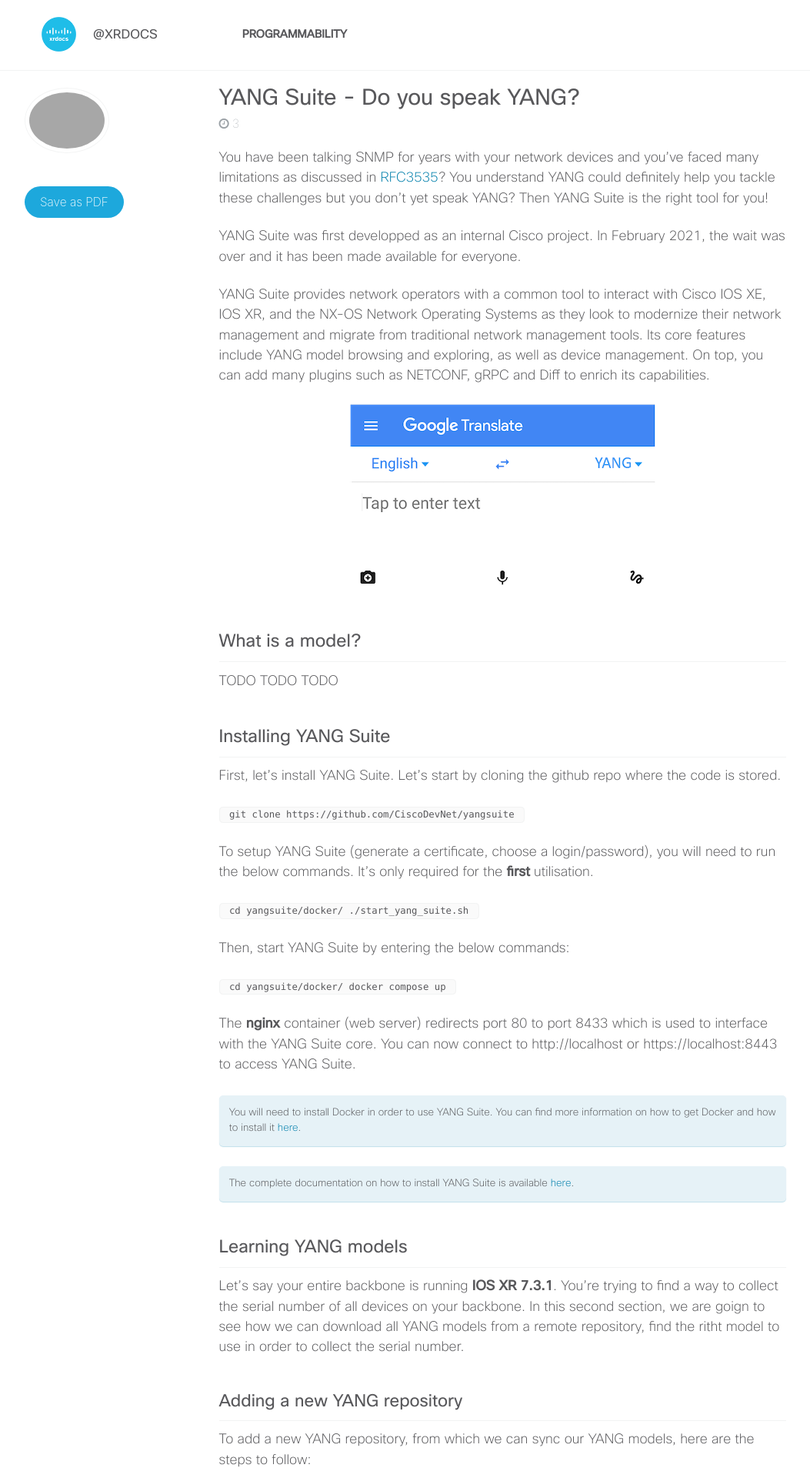
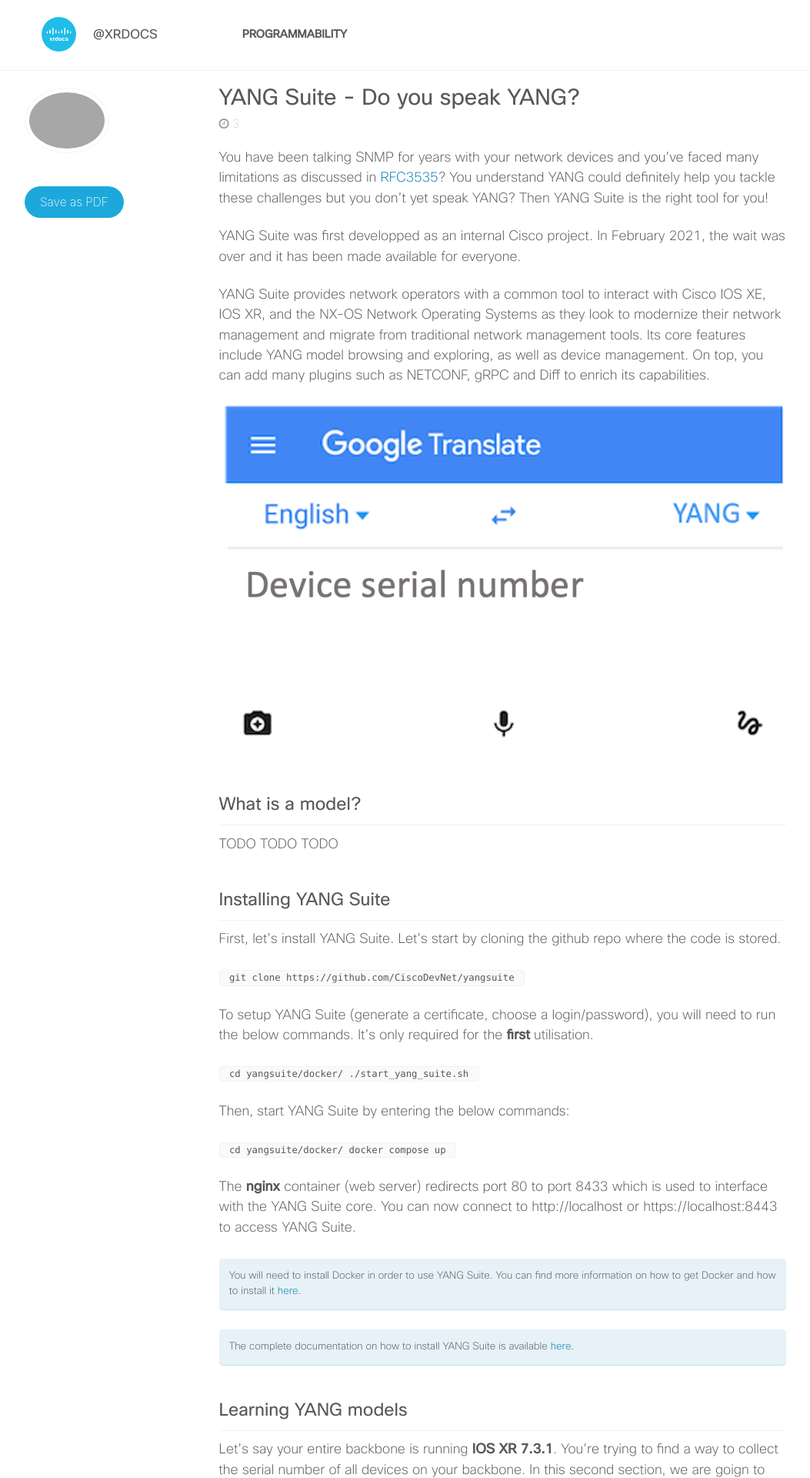
Before and after one commit to xrdocs/programmability, a Jekyll site: the page built from _tutorials/do-you-speak-yang.md, in a window 1280 px wide. Shown: the top 1920 px of the page at 77% size, without its empty margins (12-1065 px from the left). Built offline with Jekyll 4.4.1, drawn with Linux system fonts in a browser that asks for light colours; comment, search, counter and statistics services are not loaded.

```diff
--- a/_tutorials/do-you-speak-yang.md
+++ b/_tutorials/do-you-speak-yang.md
@@ -21,7 +21,7 @@ YANG Suite was first developped as an internal Cisco project. In February 2021,
 
 YANG Suite provides network operators with a common tool to interact with Cisco IOS XE, IOS XR, and the NX-OS Network Operating Systems as they look to modernize their network management and migrate from traditional network management tools. Its core features include YANG model browsing and exploring, as well as device management. On top, you can add many plugins such as NETCONF, gRPC and Diff to enrich its capabilities.
 
-![English YANG translate_4.png]({{site.baseurl}}/images/English YANG translate_4.png){: .align-center}
+![English YANG translate_5.png]({{site.baseurl}}/images/English YANG translate_5.png){: .align-center}
 
 # What is a model?
 
```
